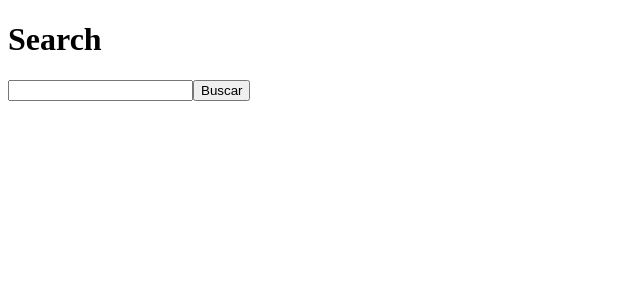
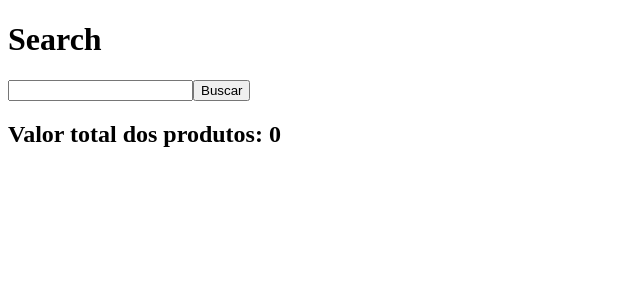
Before and after one commit to ElijahJunnior/Ignite-reactjs-12-Perfreact, a Next.js app: page / in a window 1280 px wide. Shown: the top 300 px of the page, without its empty margins (0-640 px from the left). Built offline with nearby package versions, Linux system fonts and the light colour scheme.

Commit message:
use case of useMemo function

```diff
--- a/pages/components/SearchResults.tsx
+++ b/pages/components/SearchResults.tsx
@@ -1,3 +1,4 @@
+import { useMemo } from "react"
 import { ProductItem } from "./ProductItem"
 
 type SearchResultsProps = {
@@ -10,8 +11,18 @@ type SearchResultsProps = {
 
 export function SearchResults({ results }: SearchResultsProps) {
 
+  // O useMemo evita que o totalPrice seja recalculado sempre
+  // que o componente é renderizado novamente. O recalculo
+  // só vai acontecer quando o valor da variavel results for alterado
+  const totalPrice = useMemo(() => {
+    return results.reduce((acc, cur ) => {
+      return acc + cur.price
+    }, 0)
+  }, [results])
+
   return (
     <div>
+      <h2>Valor total dos  produtos: {totalPrice}</h2>
       {
         results.map(product => (
           <ProductItem key={product.id} product={product} />
```
